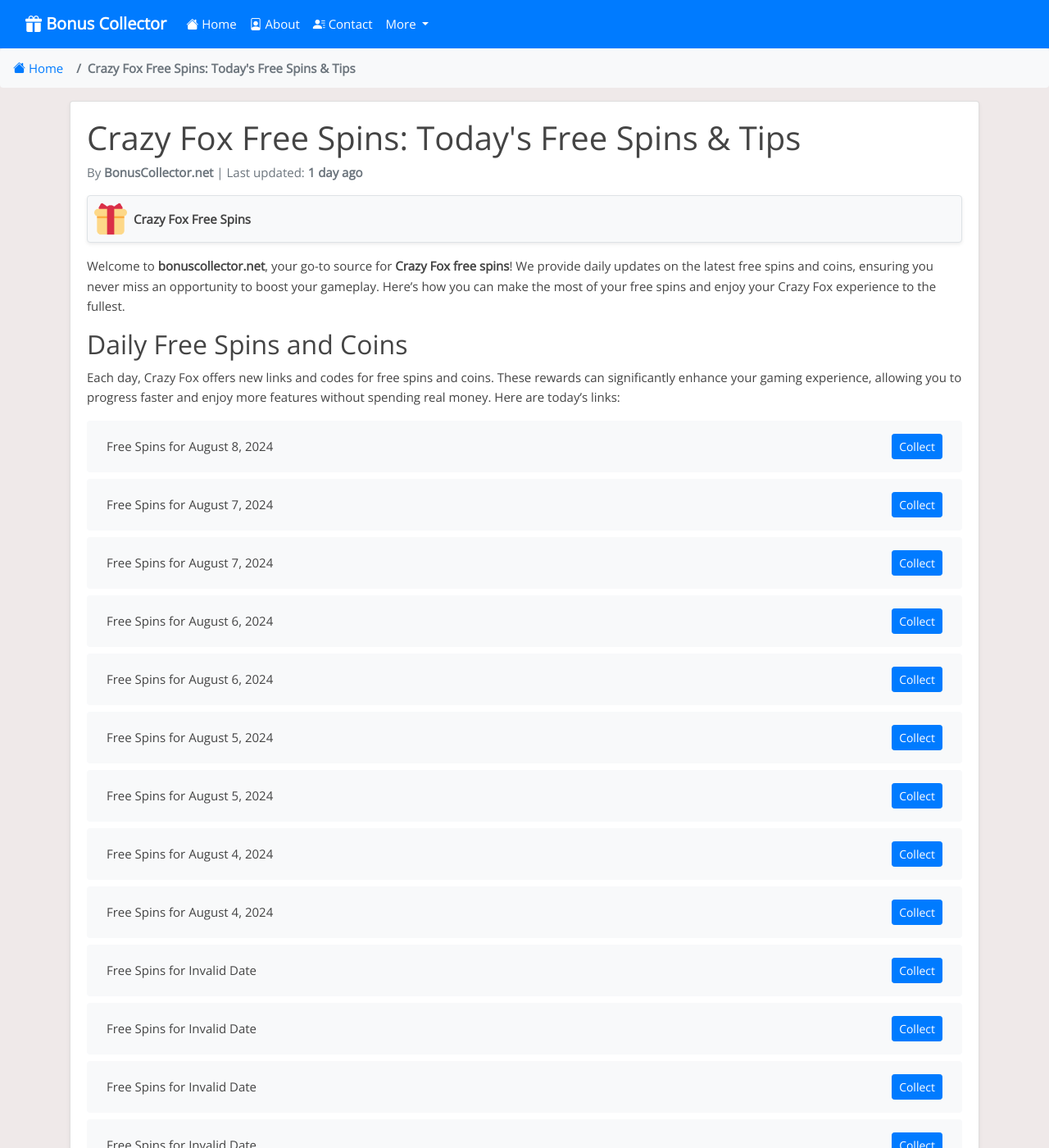
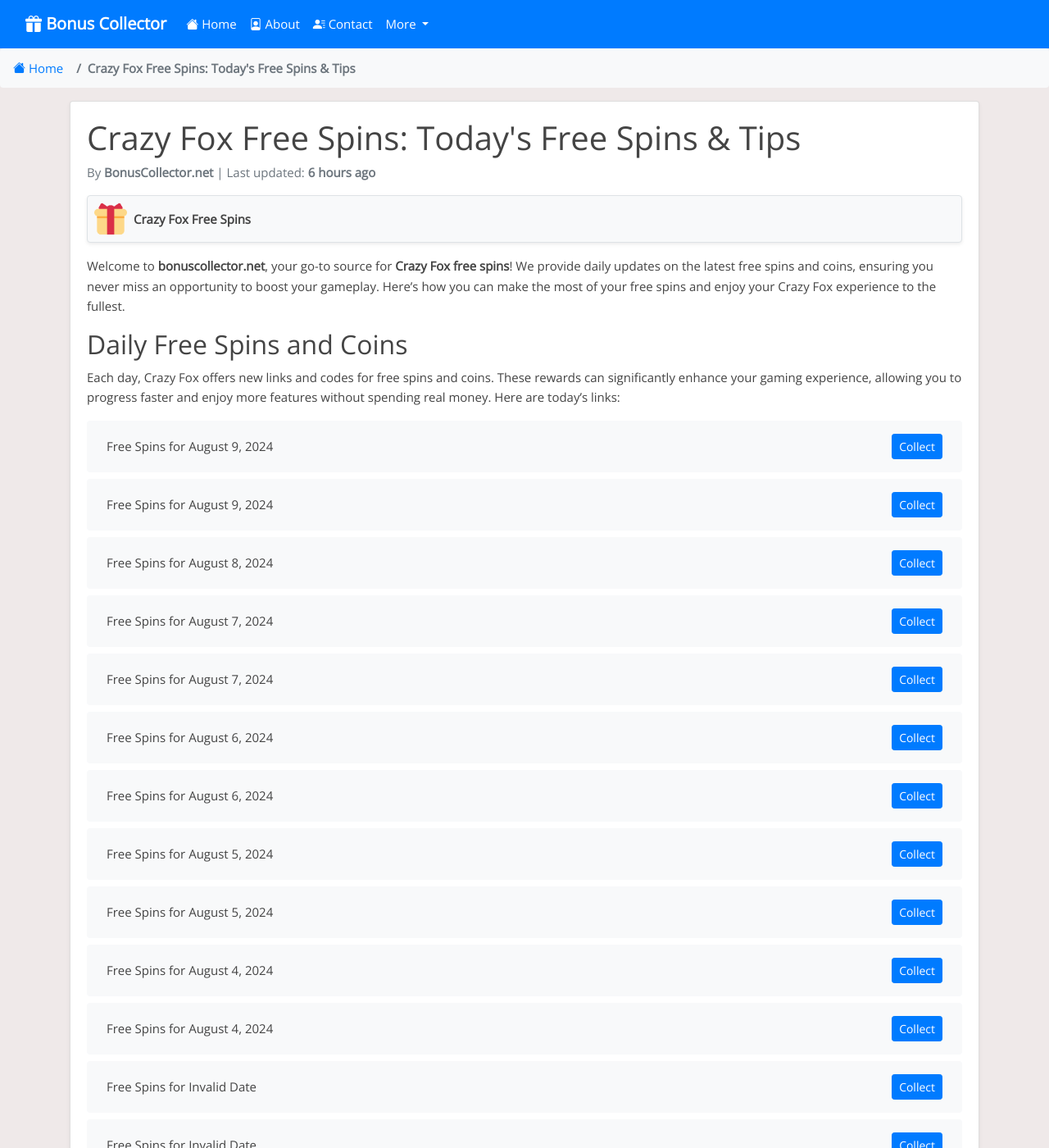
Before and after one commit to Prollad99/bs-net, a Jekyll site: the page built from _posts/2024-07-04-crazy-fox.md, in a window 1280 px wide and 1400 px high. Shown: the whole window at 82% size. Built offline with Jekyll 4.4.1, drawn with Linux system fonts in a browser that asks for light colours; nearby versions of some CDN libraries; comment, search, counter and statistics services are not loaded.

Commit message:
Update crazy-fox reward links and last modified date

```diff
--- a/_data/include_files.yml
+++ b/_data/include_files.yml
@@ -20,7 +20,7 @@
   last_modified: 2024-08-09 03:33:35
 
 crazy-fox.html:
-  last_modified: 2024-08-08 11:06:48
+  last_modified: 2024-08-09 10:35:56
 
 piggy-go.html:
   last_modified: 2024-08-09 05:01:00
--- a/_includes/crazy-fox.html
+++ b/_includes/crazy-fox.html
@@ -1,4 +1,12 @@
 <ul class="list-group mt-3 mb-4">
+  <li class="list-group-item d-flex justify-content-between align-items-center">
+    <span>Free Spins for August 9, 2024</span>
+    <a href="https://rwys.xyz/?code=FUue" class="btn btn-primary btn-sm">Collect</a>
+  </li>
+  <li class="list-group-item d-flex justify-content-between align-items-center">
+    <span>Free Spins for August 9, 2024</span>
+    <a href="https://rwys.xyz/?code=FSsB" class="btn btn-primary btn-sm">Collect</a>
+  </li>
   <li class="list-group-item d-flex justify-content-between align-items-center">
     <span>Free Spins for August 8, 2024</span>
     <a href="http://rwys.xyz/?code=FRrt" class="btn btn-primary btn-sm">Collect</a>
@@ -391,12 +399,4 @@
     <span>Free Spins for Invalid Date</span>
     <a href="https://rwys.xyz/?code=FEFU" class="btn btn-primary btn-sm">Collect</a>
   </li>
-  <li class="list-group-item d-flex justify-content-between align-items-center">
-    <span>Free Spins for Invalid Date</span>
-    <a href="https://rwys.xyz/?code=FzFR" class="btn btn-primary btn-sm">Collect</a>
-  </li>
-  <li class="list-group-item d-flex justify-content-between align-items-center">
-    <span>Free Spins for Invalid Date</span>
-    <a href="https://rwys.xyz/?code=FoQQ" class="btn btn-primary btn-sm">Collect</a>
-  </li>
 </ul>
```
Also changed, not shown: links-json/crazy-fox.json (+8 -6 lines).
